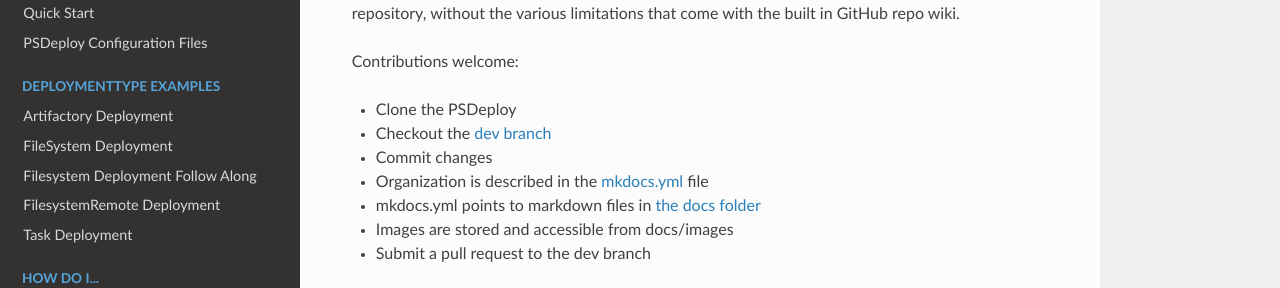
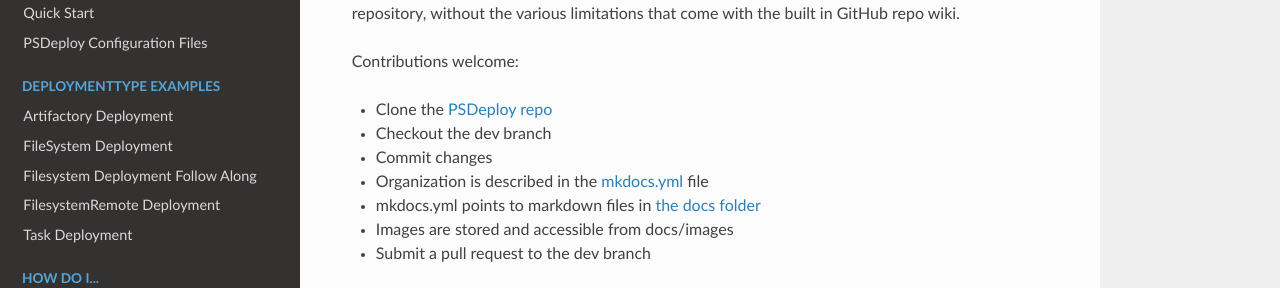
Before and after one commit to RamblingCookieMonster/PSDeploy, an MkDocs documentation site: the page built from docs/index.md, in a window 1280 px wide. Shown: the part 182-470 px from the top of the page. Built offline with MkDocs 1.6.1, drawn with Linux system fonts in a browser that asks for light colours; nearby versions of some CDN libraries; old or Windows-style settings are respelled for this version of MkDocs.

```diff
--- a/docs/index.md
+++ b/docs/index.md
@@ -4,8 +4,8 @@ PSDeploy uses ReadTheDocs to host our documentation.  This allows us to keep our
 
 Contributions welcome:
 
-* Clone the PSDeploy
-* Checkout the [dev branch](https://github.com/RamblingCookieMonster/PSDeploy/tree/dev)
+* Clone the [PSDeploy repo](https://github.com/RamblingCookieMonster/PSDeploy/tree/dev)
+* Checkout the dev branch
 * Commit changes
   * Organization is described in the [mkdocs.yml](https://github.com/RamblingCookieMonster/PSDeploy/blob/dev/mkdocs.yml) file
   * mkdocs.yml points to markdown files in [the docs folder](https://github.com/RamblingCookieMonster/PSDeploy/tree/dev/docs)
```
Also changed, not shown: 1 other file.
